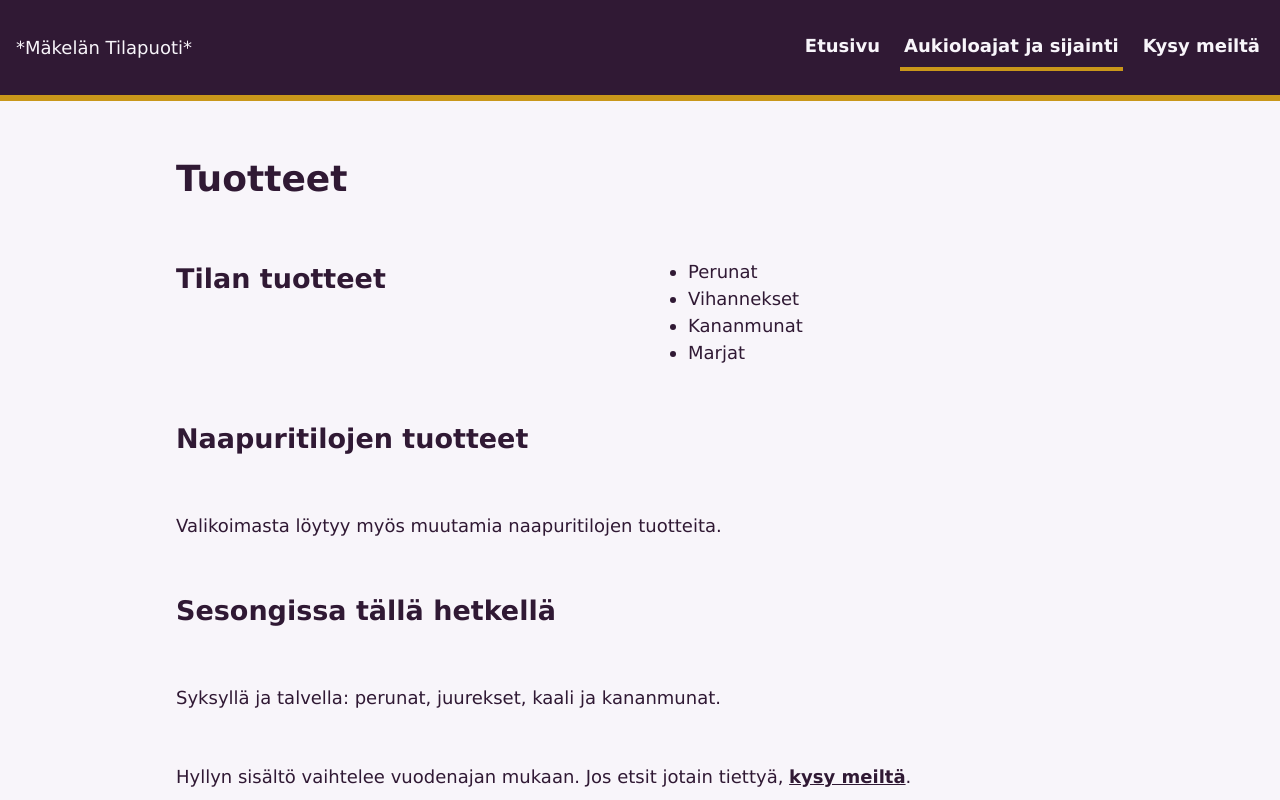
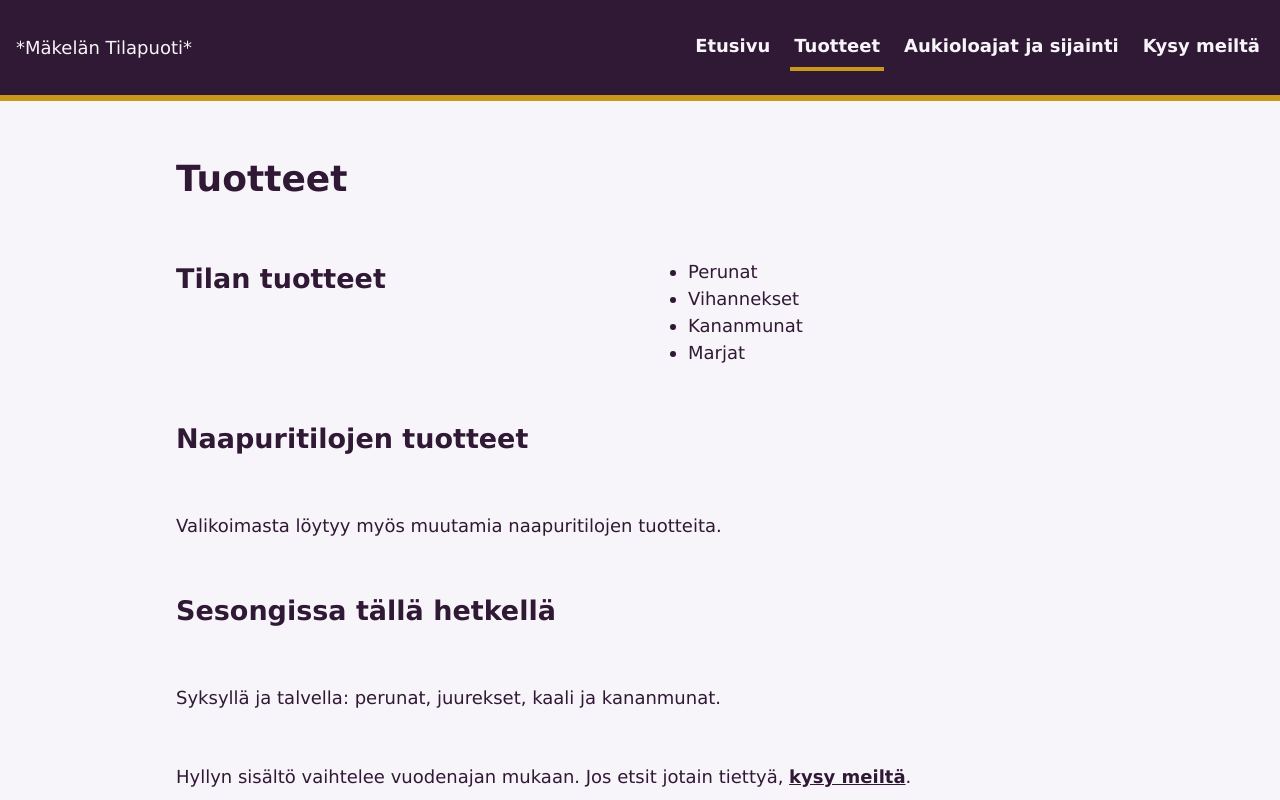
Before and after one commit to JooaOjaluoma-ops/web-course, a plain HTML site: page listing.html in a window 1280 px wide. Shown: the top 800 px of the page. Drawn offline with Linux system fonts and the light colour scheme.

Commit message:
Fix aria-current attribute in navigation link

```diff
--- a/listing.html
+++ b/listing.html
@@ -11,7 +11,7 @@
     <p>*Mäkelän Tilapuoti*</p>
     <nav>
       <a href="index.html">Etusivu</a>
-      <a href="listing.html" aria-current="page>Tuotteet</a>
+      <a href="listing.html" aria-current="page">Tuotteet</a>
       <a href="about.html">Aukioloajat ja sijainti</a>
       <a href="contact.html">Kysy meiltä</a>
     </nav>
```
